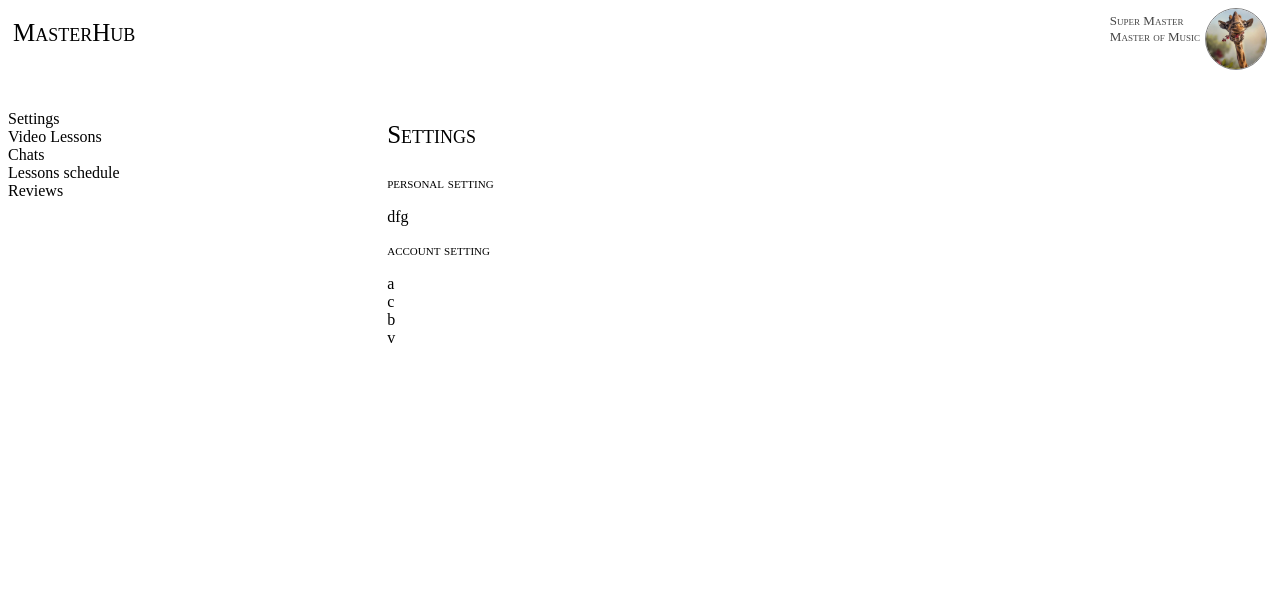
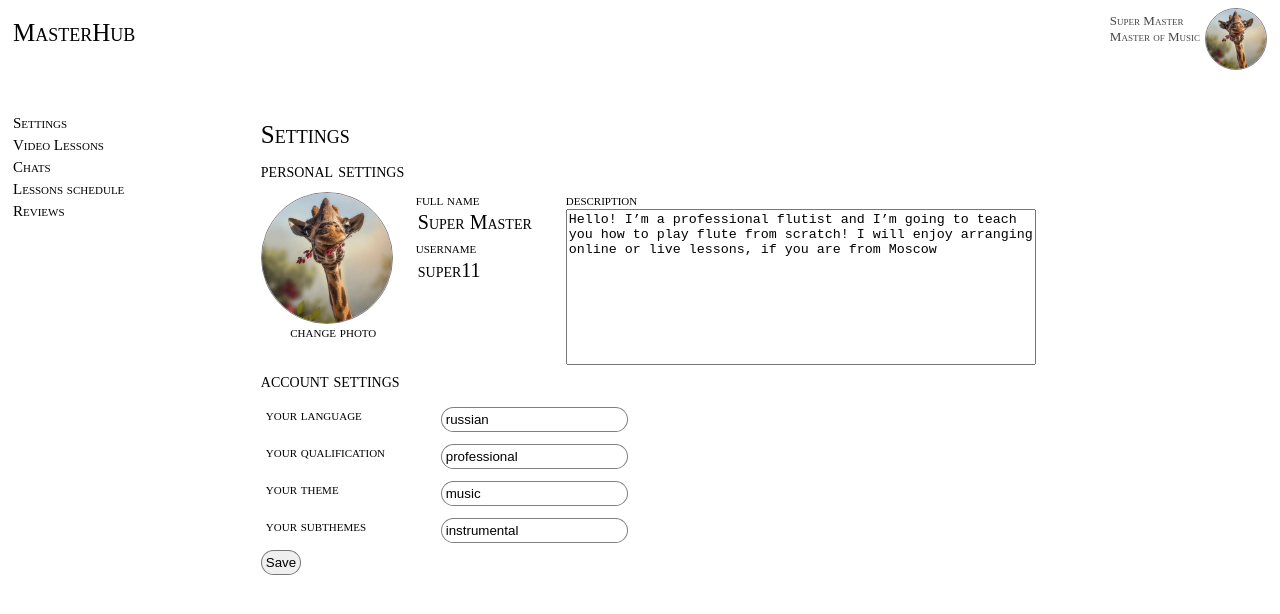
Before and after one commit to technoZoomers/MasterHubFrontend, a Vue app: page / in a window 1280 px wide. Shown: the top 614 px of the page. Built offline with nearby package versions, Linux system fonts and the light colour scheme.

Commit message:
ready without clicks

```diff
--- a/src/components/Header.vue
+++ b/src/components/Header.vue
@@ -21,6 +21,5 @@ export default {
   margin: 0 5px 0 5px;
   height: 5vh;
   min-height: fit-content;
-
 }
 </style>
--- a/src/components/Menu.vue
+++ b/src/components/Menu.vue
@@ -1,10 +1,10 @@
 <template lang="pug">
   div.menu
-    div Settings
-    div Video Lessons
-    div Chats
-    div Lessons schedule
-    div Reviews
+    div.menu_setting Settings
+    div.menu_video Video Lessons
+    div.menu_chats Chats
+    div.menu_lessons Lessons schedule
+    div.menu_reviews Reviews
 </template>
 
 <script>
@@ -14,7 +14,15 @@ export default {
 </script>
 
 <style scoped>
+.menu_setting, .menu_video, .menu_chats, .menu_lessons, .menu_reviews{
+  margin: 5px;
+}
 .menu{
-  width: 30%;
+  width: 20%;
+  font-style: normal;
+  font-family: Maven Pro;
+  font-weight: 100;
+  font-size: 15px;
+  font-variant: small-caps;
 }
 </style>
--- a/src/components/Settings.vue
+++ b/src/components/Settings.vue
@@ -2,18 +2,42 @@
   div.content_settings
     div.settings_tittle Settings
     div.settings
-      div.settings_title_small personal setting
+      div.settings_title_small personal settings
       div.personal_settings
-        div.personal_pic d
-        div.personal_name f
-        div.personal_description g
-      div.settings_title_small account setting
+        div.personal_pic
+          img.user__img.user__img_style(src = '../assets/pics/user.jpg')
+          a.change_photo change photo
+        div.personal_name
+          div.full_name
+            div.title_style full name
+            textarea.name(rows="1" cols="1" style="width: 80%; max-width: 80%; border:none; resize: none") Super Master
+          div.username
+            div.title_style username
+            textarea.name(rows="1" cols="1" style="width: 80%; max-width: 80%; border:none; resize: none") super11
+        div.personal_description
+          div.title_style description
+          div.description_text
+            textarea(rows="10" cols="50" style="width: 80%; max-width: 80%; resize: none") Hello! I’m a professional flutist and I’m going to teach you how to play flute from scratch! I will enjoy arranging online or live lessons, if you are from Moscow
+      div.settings_title_small account settings
       div.account_settings
-        div.account_lang a
-        div.account_qualif c
-        div.account_theme b
-        div.accountsubtheme v
-
+        div.account_set
+          div.field your language
+          div.input_field
+            input(type="text" value="russian")
+        div.account_set
+          div.field your qualification
+          div.input_field
+            input(type="text" value="professional")
+        div.account_set
+          div.field your theme
+          div.input_field
+            input(type="text" value="music")
+        div.account_set
+          div.field your subthemes
+          div.input_field
+            input(type="text" value="instrumental")
+      div.save
+        input(type='submit' value="Save")
 </template>
 
 <script>
@@ -23,17 +47,87 @@ export default {
 </script>
 
 <style scoped>
+.field{
+  font-style: normal;
+  font-family: Maven Pro;
+  font-weight: 100;
+  font-size: 15px;
+  font-variant: small-caps;
+  margin-bottom: 10px;
+  width: 20%;
+}
+
+input{
+  box-sizing: border-box;
+  border-radius: 40px;
+  border: 1px solid rgba(0, 0, 0, 0.5);
+  padding: 4px;
+}
+.account_set{
+  display: flex;
+  flex-direction: row;
+  margin: 5px;
+}
+
+.personal_description{
+  margin-left: 5px;
+  width: 80%;
+}
+.name{
+  font-style: normal;
+  font-family: Maven Pro;
+  font-weight: 100;
+  font-size: 20px;
+  font-variant: small-caps;
+}
+.title_style{
+  font-style: normal;
+  font-family: Maven Pro;
+  font-weight: 100;
+  font-size: 15px;
+  font-variant: small-caps;
+}
+.change_photo{
+  font-style: normal;
+  font-family: Maven Pro;
+  font-weight: 100;
+  font-size: 15px;
+  font-variant: small-caps;
+  align-self: center;
+}
+.personal_name{
+  width: 20%;
+  margin-left: 5px;
+  display: flex;
+  flex-direction: column;
+}
+.personal_pic{
+  display: flex;
+  flex-direction: column;
+  width: 20%;
+  margin-bottom: 10px;
+  margin-right: 5px;
+}
+.user__img {
+  width: 90%;
+}
+.user__img_style{
+  border-radius: 100px;
+  border: 1px solid rgba(0, 0, 0, 0.5);
+  align-self:flex-start;
+}
 .settings_title_small{
   font-style: normal;
   font-family: Maven Pro;
   font-weight: 100;
-  font-size: 15px;
-  line-height: 49px;
+  font-size: 20px;
   font-variant: small-caps;
+  margin-bottom: 10px;
 }
 .content_settings{
   display: flex;
   flex-direction: column;
+  width: 100%;
 }
 .settings_tittle{
   font-style: normal;
@@ -42,10 +136,6 @@ export default {
   font-size: 25px;
   line-height: 49px;
   font-variant: small-caps;
-}
-.account_settings{
-  display: flex;
-  flex-direction: column;
 }
 .personal_settings{
   display: flex;
@@ -56,6 +146,7 @@ export default {
   flex-direction: column;
 }
 .account_settings{
-  height: 50%;
+  display: flex;
+  flex-direction: column;
 }
 </style>
```
